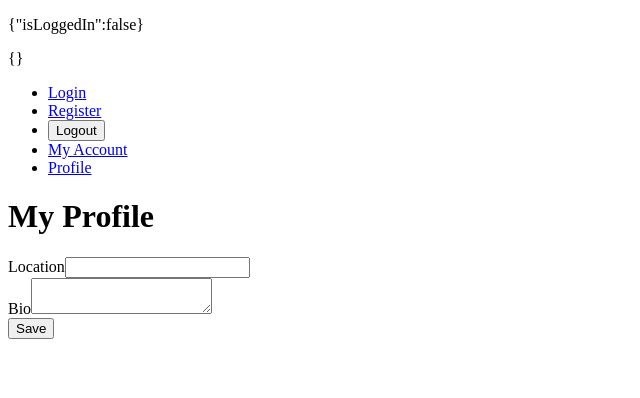
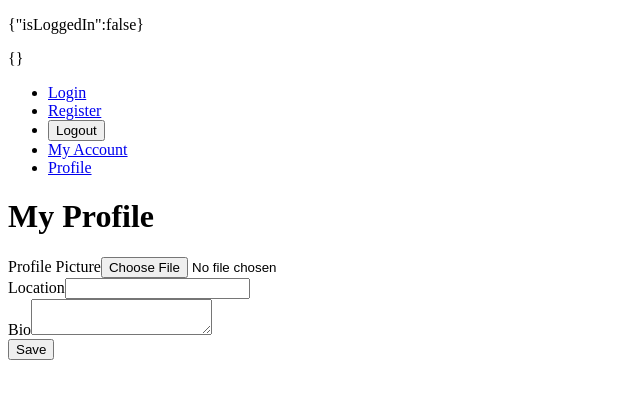
Before and after one commit to delliott85/next-context-base, a Next.js app: page /profile in a window 1280 px wide. Shown: the top 398 px of the page, without its empty margins (0-640 px from the left). Built offline with nearby package versions, Linux system fonts and the light colour scheme; no server answers; the database is empty.

Commit message:
Allow avatar upload

```diff
--- a/components/profile/EditProfileForm.js
+++ b/components/profile/EditProfileForm.js
@@ -9,6 +9,19 @@ export default function EditProfileForm({ onFormSubmit }) {
         <form
             onSubmit={onFormSubmit}
         >
+            <div>
+                {profile.avatar &&
+                    <div>
+                        <img src={profile.avatar} alt="" />
+                    </div>
+                }
+                <label htmlFor="avatar">Profile Picture</label>
+                <input
+                    type="file"
+                    name="avatar"
+                    accept="image/*"
+                />
+            </div>
             <div>
                 <label htmlFor="location">Location</label>
                 <input type="text" name="location" defaultValue={profile.location} />
--- a/pages/profile.js
+++ b/pages/profile.js
@@ -24,22 +24,50 @@ export default function Profile() {
         });
     }, []);
 
+    const submitActions = (newData) => {
+        updateFirestore('profiles', currentUser.username, newData).then(() => {
+            setLocalStorage('profile', newData);
+            dispatch(updateProfile(newData));
+        });
+    }
+
     const handleFormSubmit = (e) => {
         e.preventDefault();
 
         const form = e.currentTarget;
         const location = form.location.value;
         const bio = form.bio.value;
+        const file = form.avatar.files[0];
 
-        const newData = {
+        let newData = {
             location,
             bio
         }
 
-        updateFirestore('profiles', currentUser.username, newData).then(() => {
-            setLocalStorage('profile', newData);
-            dispatch(updateProfile(newData));
-        });
+        if (file) {
+            const newFileName = Date.now();
+            const meta = { contentType: file.type };
+
+            const storageRef = firebase.storage().ref();
+
+            const childUrl = `${currentUser.user_id}/${newFileName.toString()}`;
+            const uploadTask = storageRef.child(childUrl).put(file, meta);
+
+            uploadTask.then(snapshot => snapshot.ref.getDownloadURL()).catch((err) => {
+                console.warn('There was an error uploading the image', err);
+                submitActions(data);
+                return;
+            })
+            .then((url) => {
+                newData = {
+                    ...newData,
+                    avatar: url
+                }
+                return submitActions(newData);
+            });
+        }
+
+        return submitActions(newData);
     }
 
     if (!pageRendered) {
```
